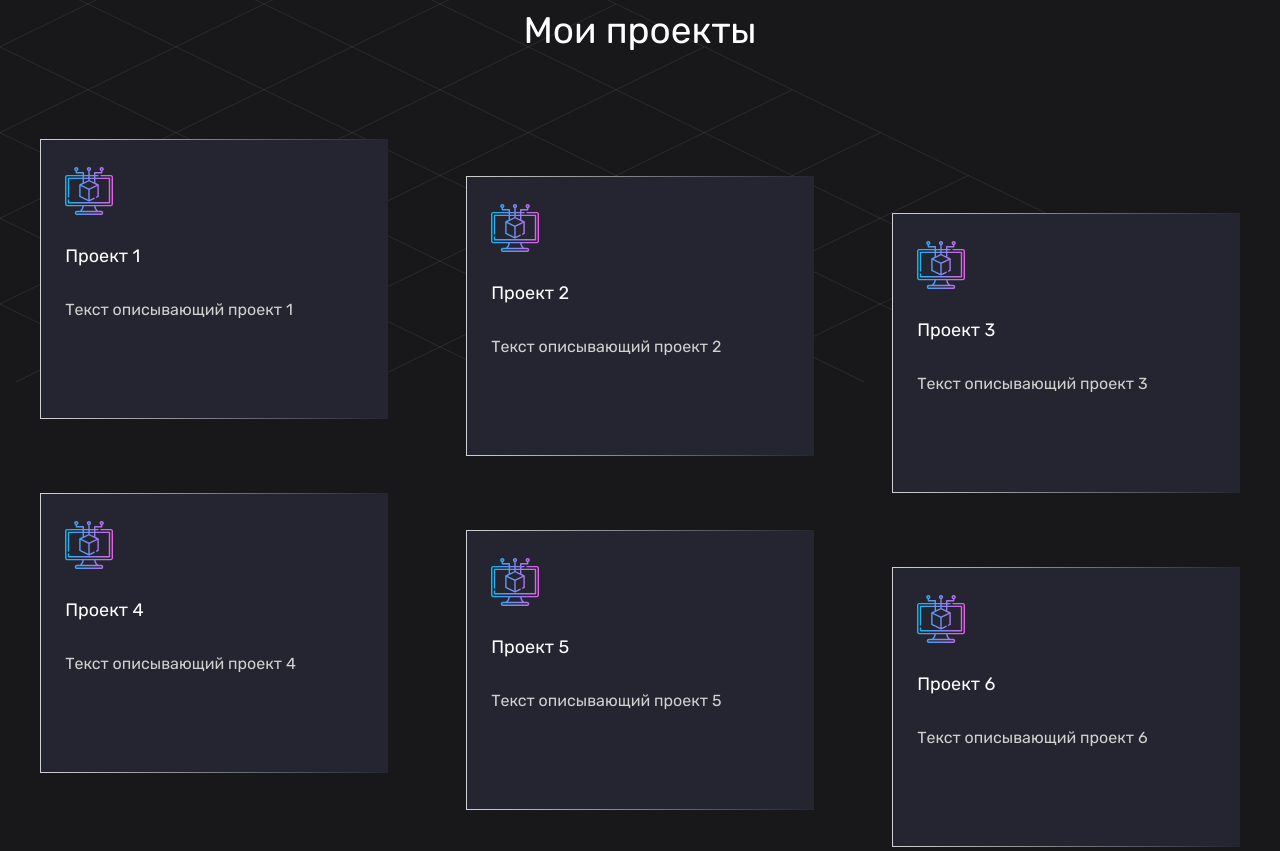
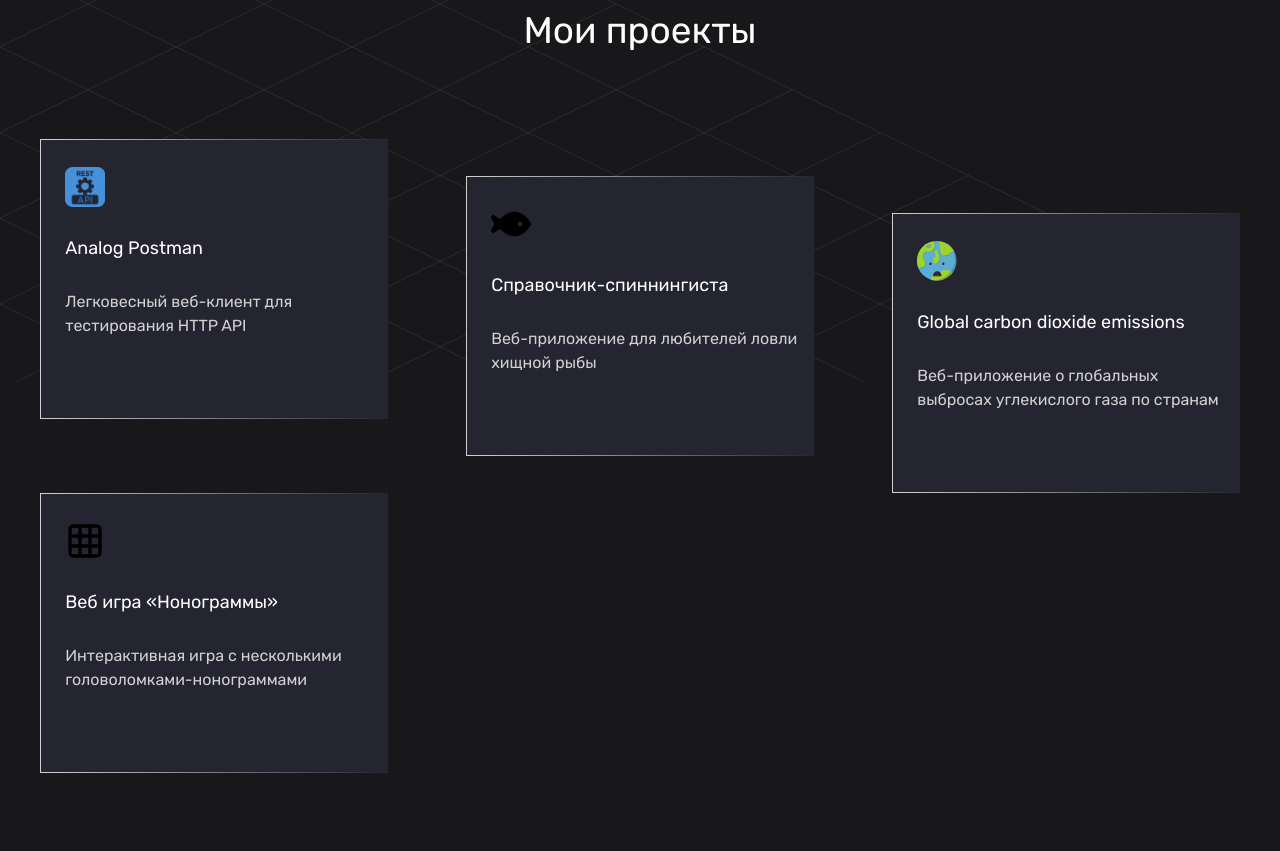
Before and after one commit to Dedal88/my-portfolio-site, a website built with webpack: page index.html in a window 1280 px wide. Shown: the part 969-1820 px from the top of the page. Built offline with nearby package versions, Linux system fonts and the light colour scheme.

Commit message:
feat: fill my projects cards

```diff
--- a/src/index.js
+++ b/src/index.js
@@ -10,41 +10,30 @@ import { sidebarMenu } from './modules/sidebar-menu';
 
 const dataProjects = [
   {
-    imageUrl: './src/img/icons/monitor.svg',
-    title: 'Проект 1',
-    description: 'Текст описывающий проект 1',
-    deployUrl: '',
+    imageUrl: './src/img/icons/rest-api.webp',
+    title: 'Analog Postman',
+    description: 'Легковесный веб-клиент для тестирования HTTP API',
+    deployUrl: 'https://rest-api-zeta-inky.vercel.app/en',
   },
   {
-    imageUrl: './src/img/icons/monitor.svg',
-    title: 'Проект 2',
-    description: 'Текст описывающий проект 2',
-    deployUrl: '',
+    imageUrl: './src/img/icons/spinning.svg',
+    title: 'Справочник-спиннингиста',
+    description: 'Веб-приложение для любителей ловли хищной рыбы',
+    deployUrl: 'https://dedal88.github.io/spinning-handbook/',
   },
   {
-    imageUrl: './src/img/icons/monitor.svg',
-    title: 'Проект 3',
-    description: 'Текст описывающий проект 3',
-    deployUrl: '',
+    imageUrl: './src/img/icons/global-carbon.svg',
+    title: 'Global carbon dioxide emissions',
+    description:
+      'Веб-приложение о глобальных выбросах углекислого газа по странам',
+    deployUrl: 'https://global-carbon.vercel.app/',
   },
 
   {
-    imageUrl: './src/img/icons/monitor.svg',
-    title: 'Проект 4',
-    description: 'Текст описывающий проект 4',
-    deployUrl: '',
-  },
-  {
-    imageUrl: './src/img/icons/monitor.svg',
-    title: 'Проект 5',
-    description: 'Текст описывающий проект 5',
-    deployUrl: '',
-  },
-  {
-    imageUrl: './src/img/icons/monitor.svg',
-    title: 'Проект 6',
-    description: 'Текст описывающий проект 6',
-    deployUrl: '',
+    imageUrl: './src/img/icons/nonograms.svg',
+    title: 'Веб игра «Нонограммы»',
+    description: 'Интерактивная игра с несколькими головоломками-нонограммами',
+    deployUrl: 'https://dedal88.github.io/nonograms/',
   },
 ];
 
--- a/src/sass/components/_projects.scss
+++ b/src/sass/components/_projects.scss
@@ -34,6 +34,7 @@
   > * {
     margin-top: 8%;
     margin-left: 7%;
+    margin-right: 2%;
   }
 
   &:hover {
@@ -75,3 +76,8 @@
 .project__text {
   @include font($size: 1.6rem, $color: $color-grey-2);
 }
+
+.project__image {
+  width: 40px;
+  height: 40px;
+}
```
Also changed, not shown: src/img/icons/global-carbon.svg (added), src/img/icons/nonograms.svg (added), src/img/icons/rest-api.webp (added), src/img/icons/spinning.svg (added), src/style.css, 1 other file.
